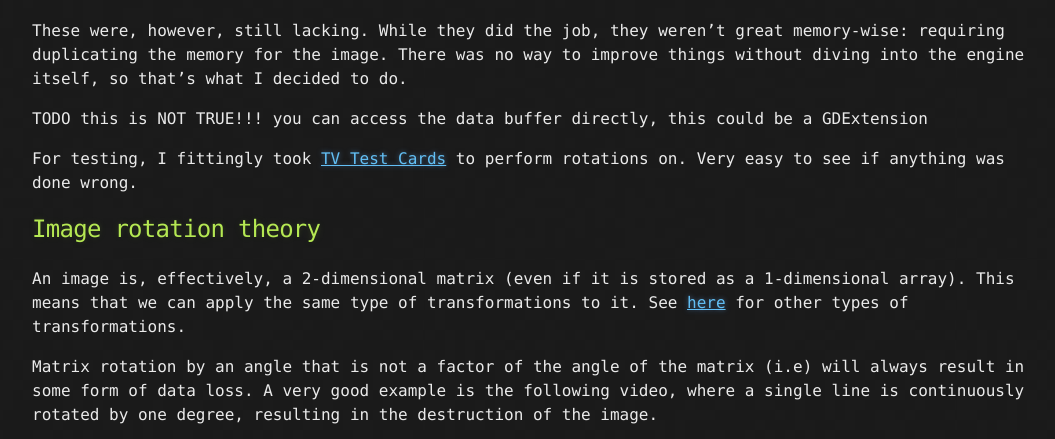
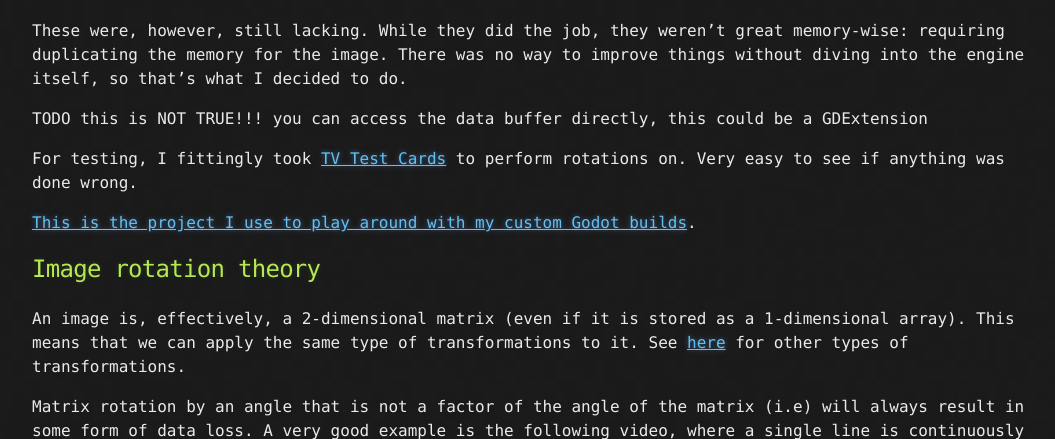
Before and after one commit to HubbleCommand/HubbleCommand.github.io, a Jekyll site: the page built from _projects/godot/image-rotation.md, in a window 1280 px wide and 900 px high, scrolled down 758 px, cut to the strip 47-486 px from the top of the window. Shown: the whole strip, without its empty margins (108-1163 px from the left). Built offline with Jekyll 4.4.1, drawn with Linux system fonts in a browser that asks for light colours; nearby versions of some CDN libraries.

Commit message:
image rot link to playground

```diff
--- a/_projects/godot/image-rotation.md
+++ b/_projects/godot/image-rotation.md
@@ -21,6 +21,8 @@ There was no way to improve things without diving into the engine itself, so tha
 TODO this is NOT TRUE!!! you can access the data buffer directly, this could be a GDExtension
 
 For testing, I fittingly took [TV Test Cards](https://en.wikipedia.org/wiki/Test_card) to perform rotations on. Very easy to see if anything was done wrong.
+
+[This is the project I use to play around with my custom Godot builds](https://github.com/HubbleCommand/godot-custom-playground).
 
 
 ## Image rotation theory
```
